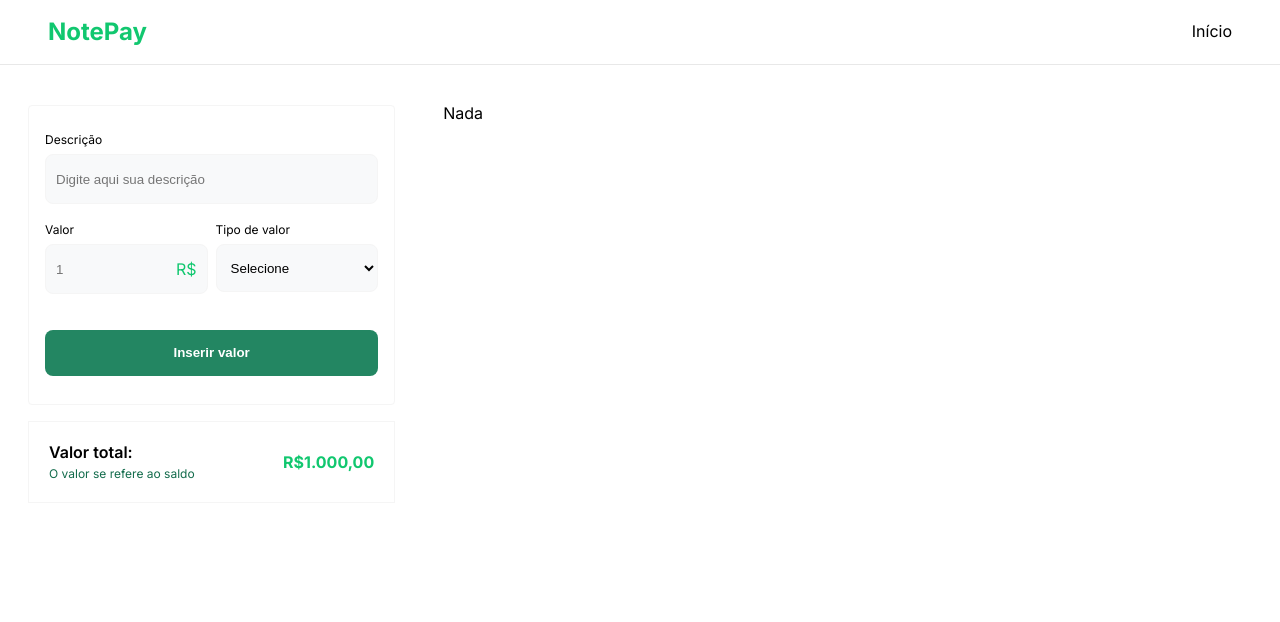
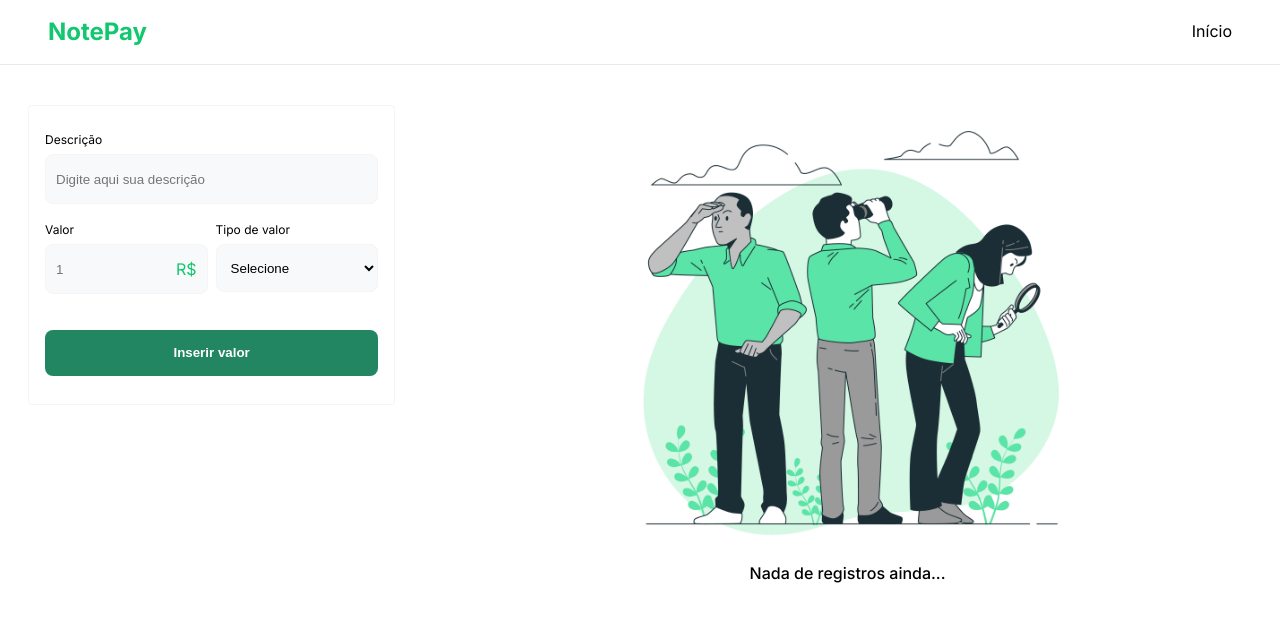
Before and after one commit to rikellyh/notePay, a React (Vite) app: page /dashboard in a window 1280 px wide. Shown: the top 622 px of the page. Built offline with nearby package versions, Linux system fonts and the light colour scheme.

Commit message:
feat(Dashboard): localStorage function, component FieldTypeInput, implement Table Material-UI

```diff
--- /dev/null
+++ b/src/pages/Dashboard/components/FieldTypeInput/index.tsx
@@ -0,0 +1,18 @@
+import { UseFormRegisterReturn } from "react-hook-form";
+
+interface FieldTypeInputProps {
+  type: string;
+  placeholder: string;
+  register: UseFormRegisterReturn;
+}
+
+export const FieldTypeInput = ({
+  type,
+  placeholder,
+  register,
+  ...props
+}: FieldTypeInputProps) => {
+  return (
+    <input type={type} placeholder={placeholder} {...register} {...props} />
+  );
+};
--- a/src/pages/Dashboard/index.tsx
+++ b/src/pages/Dashboard/index.tsx
@@ -1,24 +1,37 @@
-import { useState } from "react";
+import { useEffect, useState } from "react";
 
 import { useForm } from "react-hook-form";
 import { yupResolver } from "@hookform/resolvers/yup";
-import { Grid } from "@mui/material";
+import { v4 as uuidV4 } from "uuid";
+import {
+  Grid,
+  Table,
+  TableBody,
+  TableCell,
+  TableContainer,
+  TableHead,
+  TableRow,
+} from "@mui/material";
 
 import { Finance } from "../../types/finance";
 import { CreateTypeValueSchema } from "../../schemas";
-import { v4 as uuidV4 } from "uuid";
+import { loadStoredFinances } from "../../utils/localStorage";
+
 import Header from "../../components/Header";
+import { FieldTypeInput } from "./components/FieldTypeInput";
 
+import ImgNotResults from "../../assets/people.jpg";
 import "../../styles/Dashboard.css";
 
 const Dashboard = () => {
-  const [finances, setFinances] = useState<Finance[]>([]);
+  const [finances, setFinances] = useState<Finance[]>(loadStoredFinances());
 
   const typeValueArray = ["Entrada", "Saída"];
 
   const {
     register,
     handleSubmit,
+    reset,
     formState: { errors },
   } = useForm<Finance>({
     resolver: yupResolver(CreateTypeValueSchema),
@@ -31,7 +44,12 @@ const Dashboard = () => {
     };
 
     setFinances([...finances, newItem]);
+    reset();
   };
+
+  useEffect(() => {
+    localStorage.setItem("finance", JSON.stringify(finances));
+  }, [finances]);
 
   return (
     <>
@@ -43,10 +61,10 @@ const Dashboard = () => {
               <Grid container item spacing={1}>
                 <Grid item xs={12}>
                   <label htmlFor="description">Descrição</label>
-                  <input
+                  <FieldTypeInput
                     type="text"
-                    {...register("description")}
                     placeholder="Digite aqui sua descrição"
+                    register={register("description")}
                   />
                   <p className="errorMessage">{errors.description?.message}</p>
                 </Grid>
@@ -55,9 +73,9 @@ const Dashboard = () => {
                 <Grid item xs={6}>
                   <label htmlFor="value">Valor</label>
                   <div id="InfoValues__Field--Value">
-                    <input
+                    <FieldTypeInput
                       type="number"
-                      {...register("value")}
+                      register={register("value")}
                       placeholder="1"
                     />
                     <div>
@@ -82,6 +100,7 @@ const Dashboard = () => {
             </Grid>
             <button type="submit">Inserir valor</button>
           </form>
+          {finances && finances.length ? (
             <div className="InfoValues--Box">
               <div>
                 <h2>Valor total:</h2>
@@ -91,19 +110,43 @@ const Dashboard = () => {
                 <p>R$1.000,00</p>
               </div>
             </div>
+          ) : (
+            <></>
+          )}
         </div>
         <main>
           {finances && finances.length ? (
-            <>
-              <ul>
+            <TableContainer sx={{ maxHeight: "75vh" }}>
+              <Table stickyHeader>
+                <TableHead>
+                  <TableRow>
+                    <TableCell>Descrição</TableCell>
+                    <TableCell>Valor</TableCell>
+                    <TableCell>Tipo</TableCell>
+                    <TableCell></TableCell>
+                  </TableRow>
+                </TableHead>
+                <TableBody>
                   {finances.map((item) => (
-                  <li>{item.description}</li>
+                    <TableRow key={item.id}>
+                      <TableCell>{item.description}</TableCell>
+                      <TableCell>{item.value}</TableCell>
+                      <TableCell>{item.typeValue}</TableCell>
+                      <TableCell>
+                        <button>a</button>
+                      </TableCell>
+                    </TableRow>
                   ))}
-              </ul>
-            </>
+                </TableBody>
+              </Table>
+            </TableContainer>
           ) : (
             <>
-              <span>Nada</span>
+              <img
+                src={ImgNotResults}
+                alt="ilustração de pessoas procurando algo"
+              />
+              <span>Nada de registros ainda...</span>
             </>
           )}
         </main>
--- a/src/pages/Home/index.tsx
+++ b/src/pages/Home/index.tsx
@@ -1,7 +1,6 @@
 import { Link } from "react-router-dom";
 
 import BgPerson from "../../assets/person.jpg";
-
 import "../../styles/Home.css";
 
 const Home = () => {
--- a/src/styles/Dashboard.css
+++ b/src/styles/Dashboard.css
@@ -40,7 +40,20 @@
 }
 
 .Container--Dashboard main {
-  height: 50vh;
+  width: 100%;
+  min-height: 50vh;
+
+  margin: 50px auto;
+  font-weight: 500;
+
+  display: flex;
+  align-items: center;
+  flex-direction: column;
+  gap: 0.75rem;
+}
+
+.Container--Dashboard main img {
+  max-width: 28rem;
 }
 
 .InfoValues form {
@@ -162,6 +175,10 @@
     grid-template-columns: 40% 1fr;
     grid-gap: 2rem;
   }
+
+  .Container--Dashboard main {
+    margin: 0 auto;
+  }
 }
 
 @media (min-width: 1200px) {
@@ -170,10 +187,3 @@
     grid-gap: 3rem;
   }
 }
-
-/* @media (min-width: 1600px) {
-  .Container--Dashboard {
-    grid-template-columns: 25% 1fr;
-    grid-gap: 4rem;
-  }
-} */
--- /dev/null
+++ b/src/utils/localStorage.ts
@@ -0,0 +1,4 @@
+export const loadStoredFinances = () => {
+  const storedFinances = localStorage.getItem("finance");
+  return storedFinances ? JSON.parse(storedFinances) : [];
+};
```
Also changed, not shown: src/assets/people.jpg (added). Lines whose indentation alone changed are shown as unchanged.
